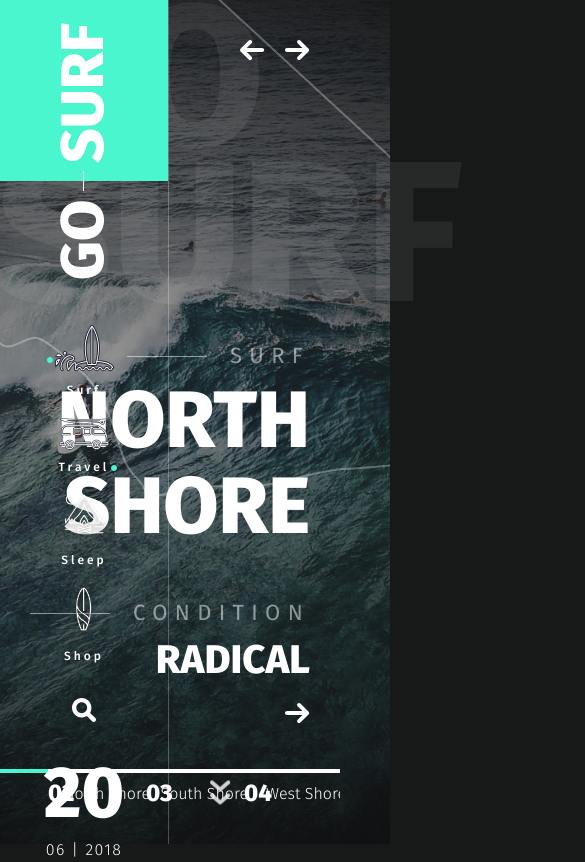
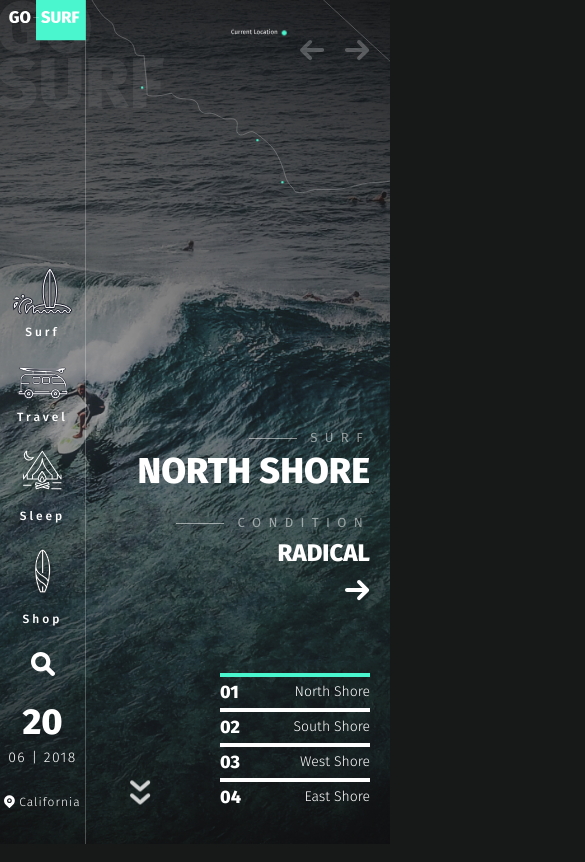
Before and after one commit to Skcorpion/surf-landing, a website: page app/index.html in a window 390 px wide. Shown: the top 862 px of the page, 585 px wide, since content can reach past the window. Drawn offline with nearby package versions, Linux system fonts and the light colour scheme.

Commit message:
header section adaptive

```diff
--- a/app/index.html
+++ b/app/index.html
@@ -64,18 +64,27 @@
                 <img src="images/nav-ico-4.svg" alt="" /><span>Shop</span>
               </a>
             </li>
-          </ul>
-        </nav>
+            <li>
               <div class="header__search">
                 <img src="images/search.svg" alt="" />
               </div>
+            </li>
+            <li>
               <div class="header__date">
                 20
                 <span>06 | 2018</span>
               </div>
+            </li>
+            <li>
               <div class="header__location">
                 California
               </div>
+            </li>
+          </ul>
+        </nav>
+
+
+
       </div>
       <div class="header__slider">
         <div class="header__slider-item slider-item">
@@ -151,7 +160,7 @@
       </div>
     </header>
 
-    <div class="container">
+    <!-- <div class="container">
       <section class="surf">
         <div class="title">
           <span>
@@ -1455,15 +1464,15 @@
               </div>
             </div>
           </div>
+        </section>
         </div>
-      </section>
       <footer class="footer">
         <a href="#" class="btn">go <span>surf</span></a>
         <div class="footer__copy">
           © Go-Surf 2018. All Rights Reserved.
         </div>
-      </footer>
-    </div>
+      </footer> -->
+
 
     <script src="https://ajax.googleapis.com/ajax/libs/jquery/3.4.1/jquery.min.js"></script>
     <script src="js/libs.min.js"></script>
--- a/app/scss/_global.scss
+++ b/app/scss/_global.scss
@@ -1,5 +1,6 @@
 html {
   box-sizing: border-box;
+  font-size: 40px;
 }
 
 *,
@@ -36,19 +37,22 @@ li {
 }
 
 .headline {
-  font-size: 22px;
-  line-height: 32px;
+  // font-size: 22px;
+  font-size: 0.55rem;
+  line-height: 1.4;
   letter-spacing: 7.33333px;
   opacity: 0.5;
   position: relative;
   display: inline-block;
 
   &-left {
-    padding-left: 103px;
+    // padding-left: 103px;
+    padding-left: 2.57rem;
     &::before {
       content: "";
       position: absolute;
-      width: 80px;
+      // width: 80px;
+      width: 2rem;
       height: 1px;
       background-color: #fff;
       left: 0;
@@ -57,11 +61,13 @@ li {
   }
 
   &-right {
-    padding-right: 103px;
+    // padding-right: 103px;
+    padding-right: 2.57rem;
     &::before {
       content: "";
       position: absolute;
-      width: 80px;
+      // width: 80px;
+      width: 2rem;
       height: 1px;
       background-color: #fff;
       right: 0;
--- a/app/scss/_media.scss
+++ b/app/scss/_media.scss
@@ -0,0 +1,177 @@
+@media (max-height: 850px) {
+  .header__aside {
+    justify-content: flex-end;
+
+    .logo {
+      transform: rotate(90deg);
+      position: absolute;
+      top: -23px;
+      left: 22px;
+
+      img {
+        height: 77px;
+      }
+    }
+  }
+  .menu {
+    min-width: 85px;
+  }
+  .header__date {
+    font-size: 36px;
+    span {
+      font-size: 14px;
+    }
+  }
+
+  .header__location {
+    padding-left: 15px;
+  }
+
+  .header__arrows {
+    left: 130px;
+  }
+}
+
+@media (max-width: 1200px) {
+  html {
+    font-size: 35px;
+  }
+  .slider-dotshead {
+    max-width: none;
+    width: 200px;
+    left: 192px;
+    .slick-slide {
+      float: none;
+    }
+  }
+}
+
+@media (max-width: 750px) {
+  html {
+    font-size: 30px;
+  }
+
+  .slider-item__info {
+    right: 40px;
+    bottom: 200px;
+  }
+  .slider-arrows {
+    right: 40px;
+    &__left {
+      right: 85px;
+    }
+  }
+}
+
+@media (max-width: 550px) {
+  .slider-item__info {
+    bottom: 239px;
+  }
+  .slider-item__info-title {
+    font-size: 1.5rem;
+  }
+  .header__title {
+    font-size: 3rem;
+    max-width: 270px;
+  }
+  .slider-dotshead {
+    left: auto;
+    width: 150px;
+  }
+  .dots-box {
+    height: 35px;
+    width: 150px;
+    &__number {
+      font-size: 18px;
+    }
+
+    &__name {
+      font-size: 14px;
+    }
+  }
+  .header__slider .slider-arrows {
+    opacity: 0.25;
+  }
+}
+
+@media (max-width: 425px) {
+  html {
+    font-size: 24px;
+  }
+  .slider-item__info {
+    right: 20px;
+  }
+  .slider-arrows {
+    right: 20px;
+    &__left {
+      right: 65px;
+    }
+  }
+  .slider-dotshead {
+    right: 20px;
+  }
+}
+// @media (max-width: 1440px) {
+//   .logo {
+//     img {
+//       width: 100px;
+//     }
+//   }
+//   .header__title {
+//     font-size: 130px;
+//     line-height: 108px;
+//     top: 20px;
+//     left: 60px;
+//   }
+//   .menu {
+//     padding-top: 10px;
+//   }
+//   .header__search {
+//     padding-bottom: 8px;
+//   }
+//   .header__date {
+//     font-size: 60px;
+//     span {
+//       font-size: 14px;
+//       padding-top: 0;
+//       margin-bottom: 5px;
+//     }
+//   }
+//   .header__arrows {
+//     left: 130px;
+//   }
+// }
+
+// @media (max-width: 1366px) {
+//   .header__aside {
+//     border-right: none;
+//     height: 100%;
+//     text-align: left;
+//     display: flex;
+//   }
+//   .menu {
+//     padding-top: 0;
+
+//     &__list {
+//       text-align: center;
+//       li {
+//         display: inline-block;
+//       }
+//       a {
+//         padding: 15px;
+//       }
+//     }
+//   }
+//   .header__search {
+//     padding: 33px 15px 15px;
+//   }
+//   .header__date {
+//     padding: 15px;
+//   }
+//   .header__location {
+//     margin-top: 42px;
+//   }
+//   .slider-item__info-title {
+//     font-size: 65px;
+//   }
+// }
--- a/app/scss/style.scss
+++ b/app/scss/style.scss
@@ -31,9 +31,9 @@
 
   &-title {
     font-weight: 800;
-    font-size: 80px;
-    line-height: 86px;
-    margin-bottom: 48px;
+    font-size: 2rem;
+    line-height: 1.075;
+    margin-bottom: 0.6em;
   }
 
   &-suptext {
@@ -42,9 +42,9 @@
 
   &-text {
     font-weight: 800;
-    font-size: 40px;
-    line-height: 46px;
-    margin-bottom: 20px;
+    font-size: 1rem;
+    line-height: 1.15;
+    margin-bottom: 0.5em;
   }
 }
 
@@ -83,12 +83,12 @@
   &__number {
     font-weight: 800;
     font-size: 24px;
-    line-height: 34px;
+    line-height: 1.4;
   }
 
   &__name {
     font-weight: 300;
-    line-height: 19px;
+    line-height: 1.2;
     text-transform: capitalize;
   }
 }
@@ -98,11 +98,11 @@
   top: 0;
   left: -0.97%;
   font-weight: 800;
-  font-size: 200px;
-  line-height: 156px;
+  font-size: 5rem;
+  line-height: 0.78;
   opacity: 0.07;
   max-width: 467px;
-  z-index: 5;
+  z-index: 2;
 }
 
 .header__aside {
@@ -113,10 +113,21 @@
   border-right: 1px solid rgba(#ffffff, 0.25);
   text-align: center;
   height: 100vh;
+  display: flex;
+  flex-direction: column;
+  justify-content: space-between;
+
+  .logo {
+    img {
+      height: 25vh;
+    }
+  }
 }
 
 .menu {
-  padding-top: 40px;
+  // padding-top: 40px;
+  margin-bottom: 1vh;
+  min-width: 100px;
 
   a span {
     display: block;
@@ -125,28 +136,32 @@
     line-height: 14px;
     letter-spacing: 3px;
     padding-top: 6px;
-    margin-bottom: 20px;
+    // margin-bottom: 20px;
     text-transform: capitalize;
+  }
+
+  li {
+    margin-bottom: 3vh;
   }
 }
 
 .header__search {
-  padding: 15px 0px 35px;
+  // padding: 15px 0px 35px;
 }
 
 .header__date {
   font-weight: 800;
   font-size: 72px;
-  line-height: 64px;
+  line-height: 0.9;
 
   span {
-    padding-top: 15px;
+    padding-top: 0.375rem;
     font-weight: 300;
     font-size: 16px;
     line-height: 19px;
     letter-spacing: 1.4px;
     display: block;
-    margin-bottom: 30px;
+    // margin-bottom: 30px;
   }
 }
 
@@ -175,6 +190,11 @@
   right: 0;
   top: 0;
   z-index: 3;
+
+  svg {
+    width: 100%;
+    height: 100%;
+  }
 }
 
 .header__arrows {
```
Also changed, not shown: app/css/style.min.css, dist/css/style.min.css, dist/index.html. Lines whose indentation alone changed are shown as unchanged.
